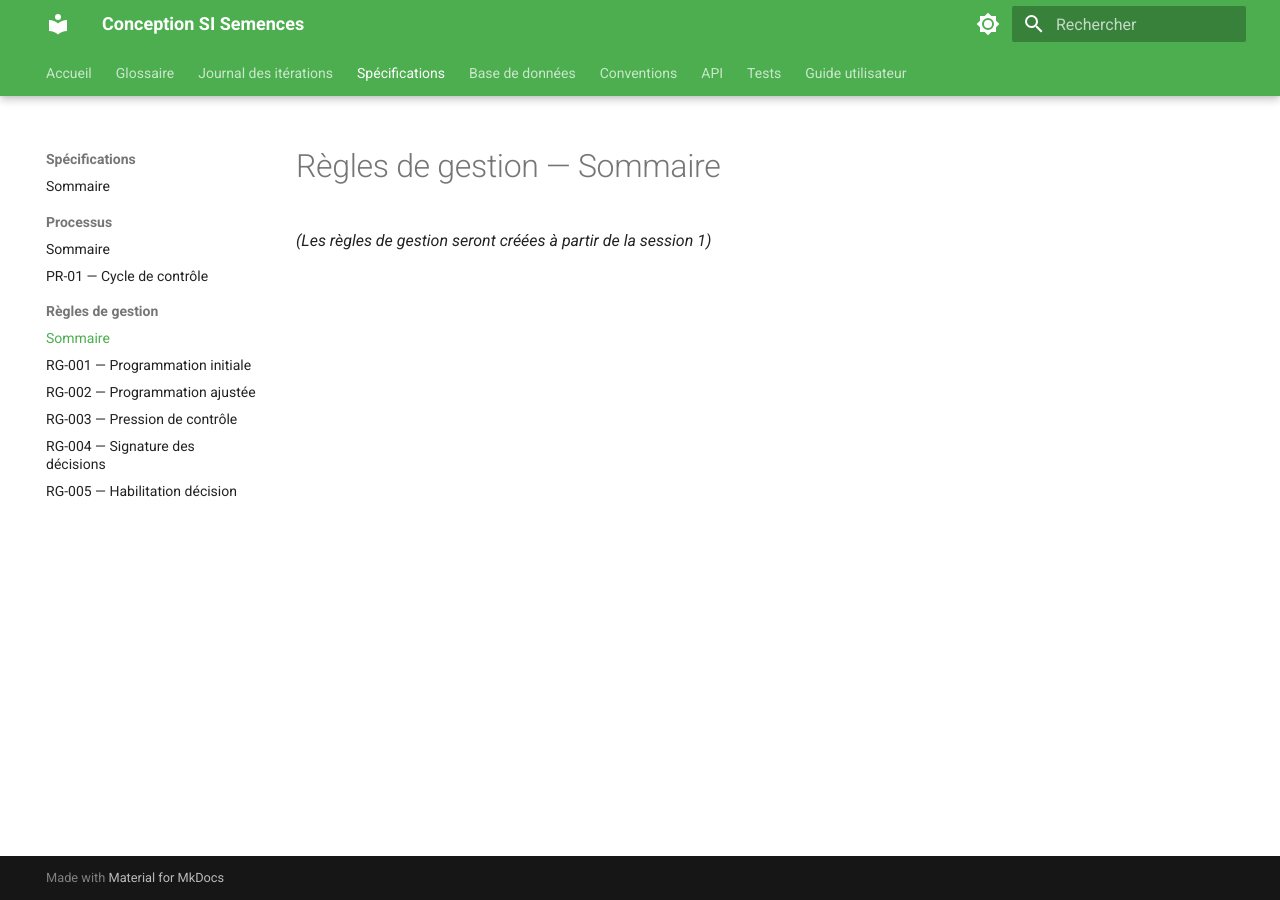
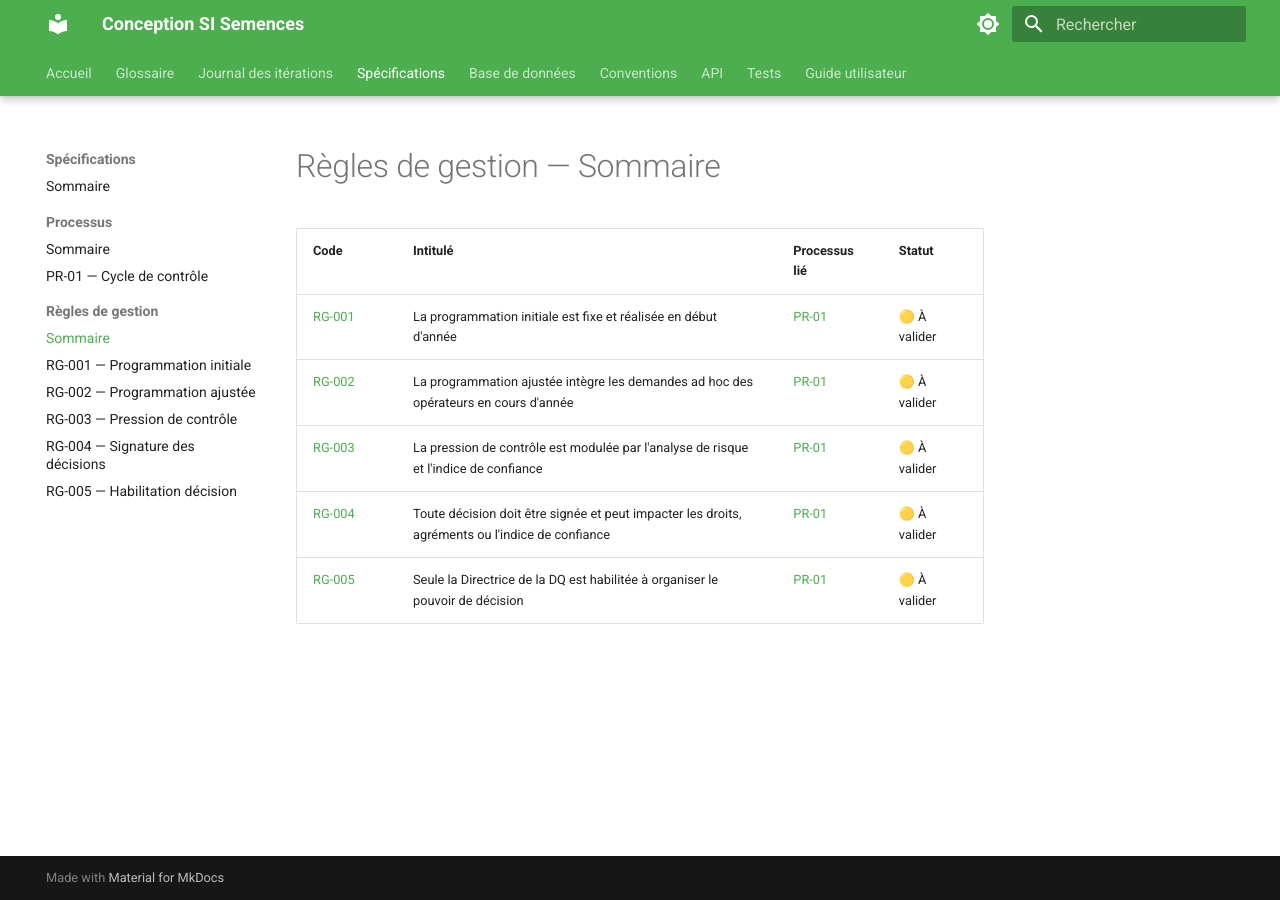
Before and after one commit to bgaland24/conceptionia, an MkDocs documentation site: the page built from docs/specs/regles-gestion/index.md, in a window 1280 px wide. Built offline with MkDocs 1.6.1 and Material for MkDocs 9.7.7, drawn with Linux system fonts in a browser that asks for light colours.

Commit message:
Mise à jour des acronymes et ajout des règles de gestion dans les documents de glossaire et de processus

```diff
--- a/docs/specs/regles-gestion/index.md
+++ b/docs/specs/regles-gestion/index.md
@@ -1,3 +1,17 @@
+---
+titre: Règles de gestion — Sommaire
+statut: a_valider
+version: 0.1
+derniere_modification: 2026-04-02
+modifie_par: session-001
+---
+
 # Règles de gestion — Sommaire
 
-*(Les règles de gestion seront créées à partir de la session 1)*
+| Code | Intitulé | Processus lié | Statut |
+|---|---|---|---|
+| [RG-001](RG-001.md) | La programmation initiale est fixe et réalisée en début d'année | [PR-01](../processus/cycle-controle.md) | 🟡 À valider |
+| [RG-002](RG-002.md) | La programmation ajustée intègre les demandes ad hoc des opérateurs en cours d'année | [PR-01](../processus/cycle-controle.md) | 🟡 À valider |
+| [RG-003](RG-003.md) | La pression de contrôle est modulée par l'analyse de risque et l'indice de confiance | [PR-01](../processus/cycle-controle.md) | 🟡 À valider |
+| [RG-004](RG-004.md) | Toute décision doit être signée et peut impacter les droits, agréments ou l'indice de confiance | [PR-01](../processus/cycle-controle.md) | 🟡 À valider |
+| [RG-005](RG-005.md) | Seule la Directrice de la DQ est habilitée à organiser le pouvoir de décision | [PR-01](../processus/cycle-controle.md) | 🟡 À valider |
```
Also changed, not shown: description.md (+1 -1 lines), docs/glossaire.md (+2 -2 lines), docs/specs/processus/index.md (+11 -1 lines).
